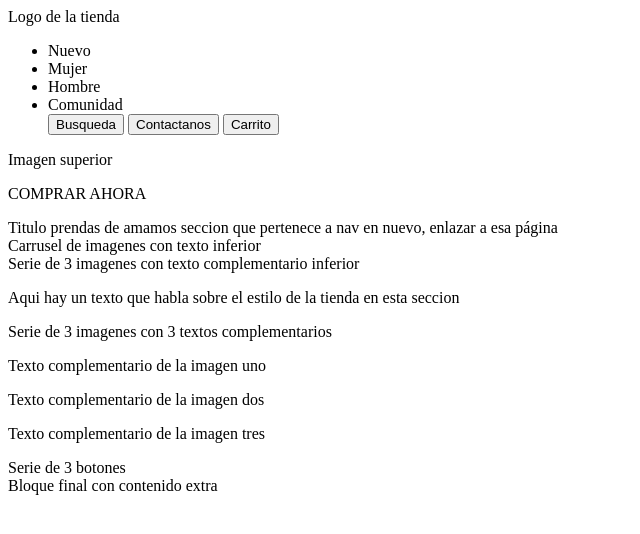
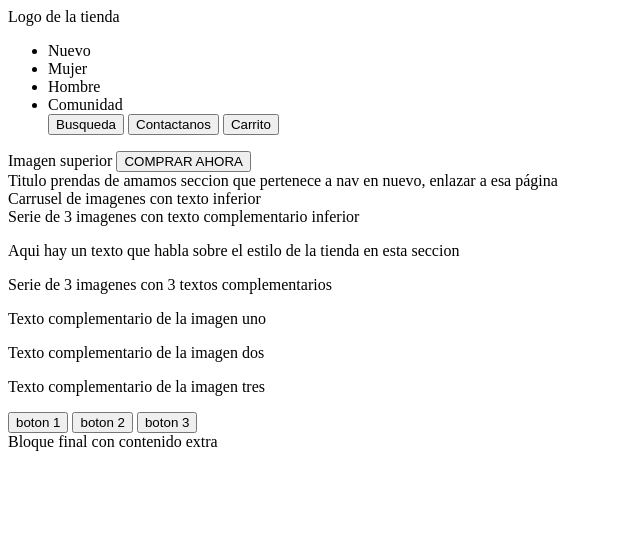
Before and after one commit to lvalegria/proyect-webptn, a plain HTML site: page index.html in a window 1280 px wide. Shown: the whole page, without its empty margins (0-640 px from the left). Drawn offline with Linux system fonts and the light colour scheme.

Commit message:
button section

```diff
--- a/index.html
+++ b/index.html
@@ -28,7 +28,7 @@
 
 			<section>
 					Imagen superior
-					<p>COMPRAR AHORA</p>
+					<button>COMPRAR AHORA</button>
 			</section>
 
 			<div>
@@ -54,7 +54,9 @@
 			</section>
 
 			<section>
-					Serie de 3 botones
+					<button>boton 1</button>
+					<button>boton 2</button>
+					<button>boton 3</button>
 			</section>
 
 			<footer>
```
